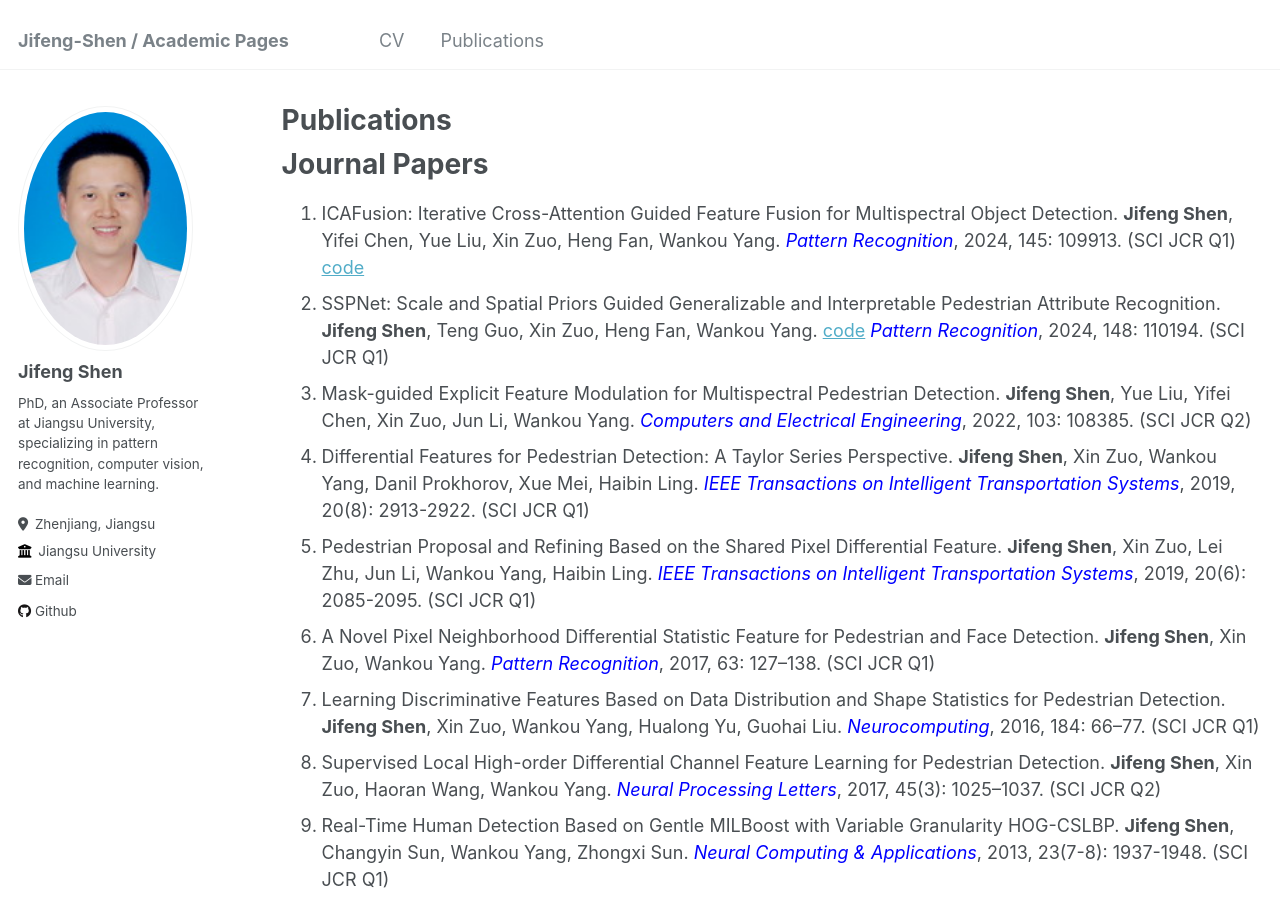
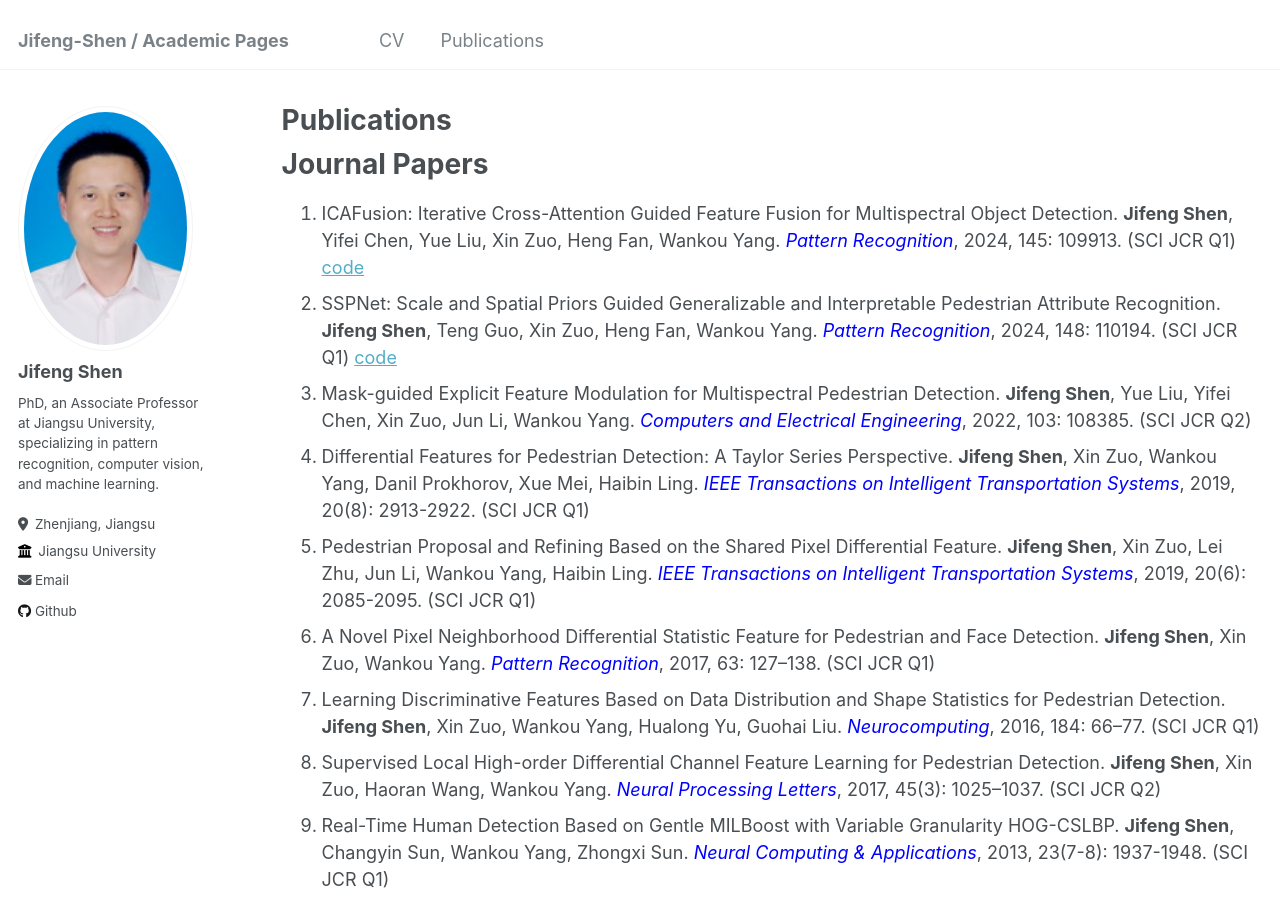
Before and after one commit to jifeng-shen/jifeng-shen.github.io, a Jekyll site: the page built from _pages/publications.md, in a window 1280 px wide and 900 px high. Built offline with Jekyll 4.4.1, drawn with Linux system fonts in a browser that asks for light colours.

Commit message:
Update publications.md

```diff
--- a/_pages/publications.md
+++ b/_pages/publications.md
@@ -11,8 +11,8 @@ author_profile: true
    **Jifeng Shen**, Yifei Chen, Yue Liu, Xin Zuo, Heng Fan, Wankou Yang.
    *<font color="blue">Pattern Recognition</font>*, 2024, 145: 109913. (SCI JCR Q1) [code](https://github.com/chanchanchan97/ICAFusion)
 2. SSPNet: Scale and Spatial Priors Guided Generalizable and Interpretable Pedestrian Attribute Recognition.
-   **Jifeng Shen**, Teng Guo, Xin Zuo, Heng Fan, Wankou Yang. [code](https://github.com/guotengg/SSPNet)
-   *<font color="blue">Pattern Recognition</font>*, 2024, 148: 110194. (SCI JCR Q1)
+   **Jifeng Shen**, Teng Guo, Xin Zuo, Heng Fan, Wankou Yang.
+   *<font color="blue">Pattern Recognition</font>*, 2024, 148: 110194. (SCI JCR Q1) [code](https://github.com/guotengg/SSPNet)
 3. Mask-guided Explicit Feature Modulation for Multispectral Pedestrian Detection.
    **Jifeng Shen**, Yue Liu, Yifei Chen, Xin Zuo, Jun Li, Wankou Yang.
    *<font color="blue">Computers and Electrical Engineering</font>*, 2022, 103: 108385. (SCI JCR Q2)
```
